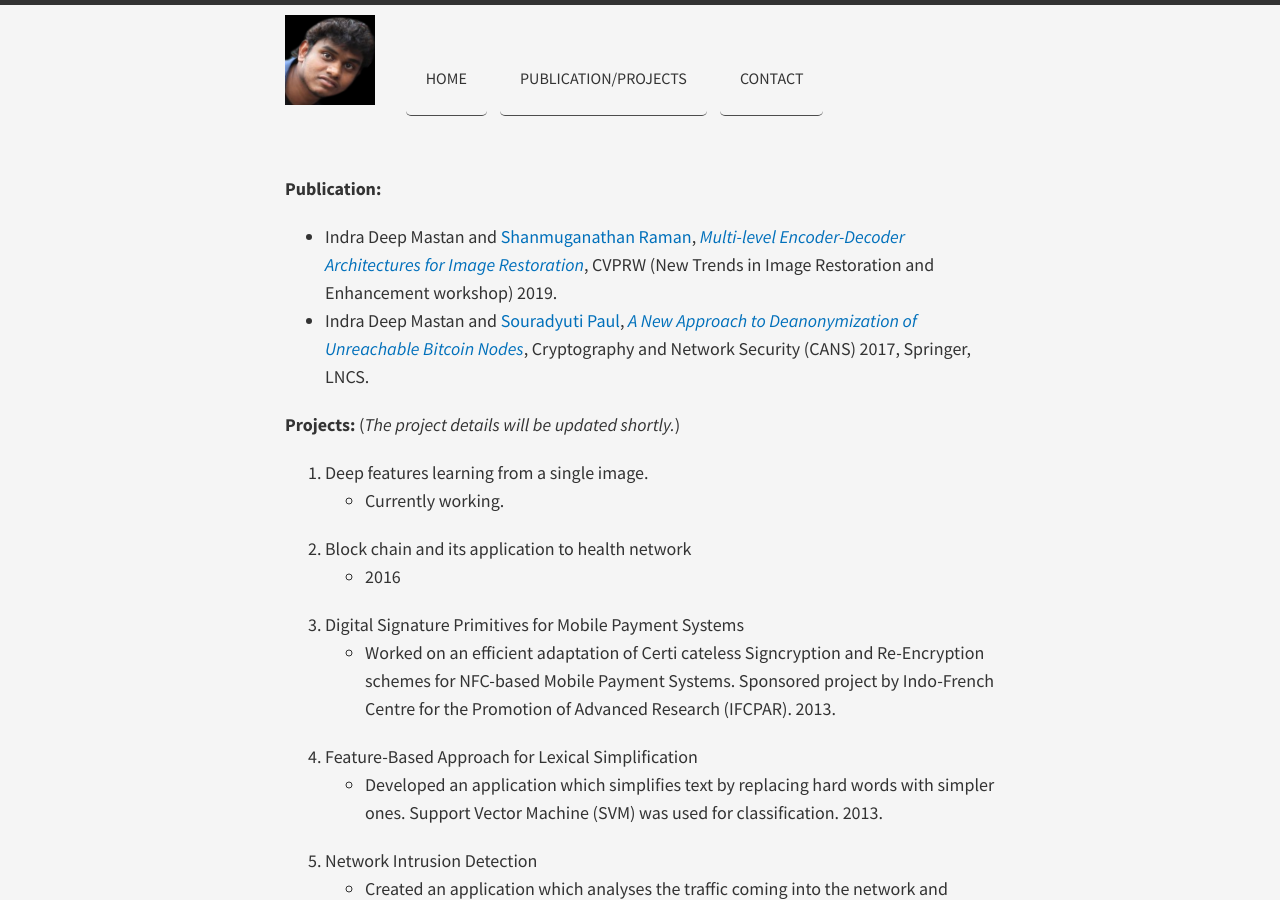
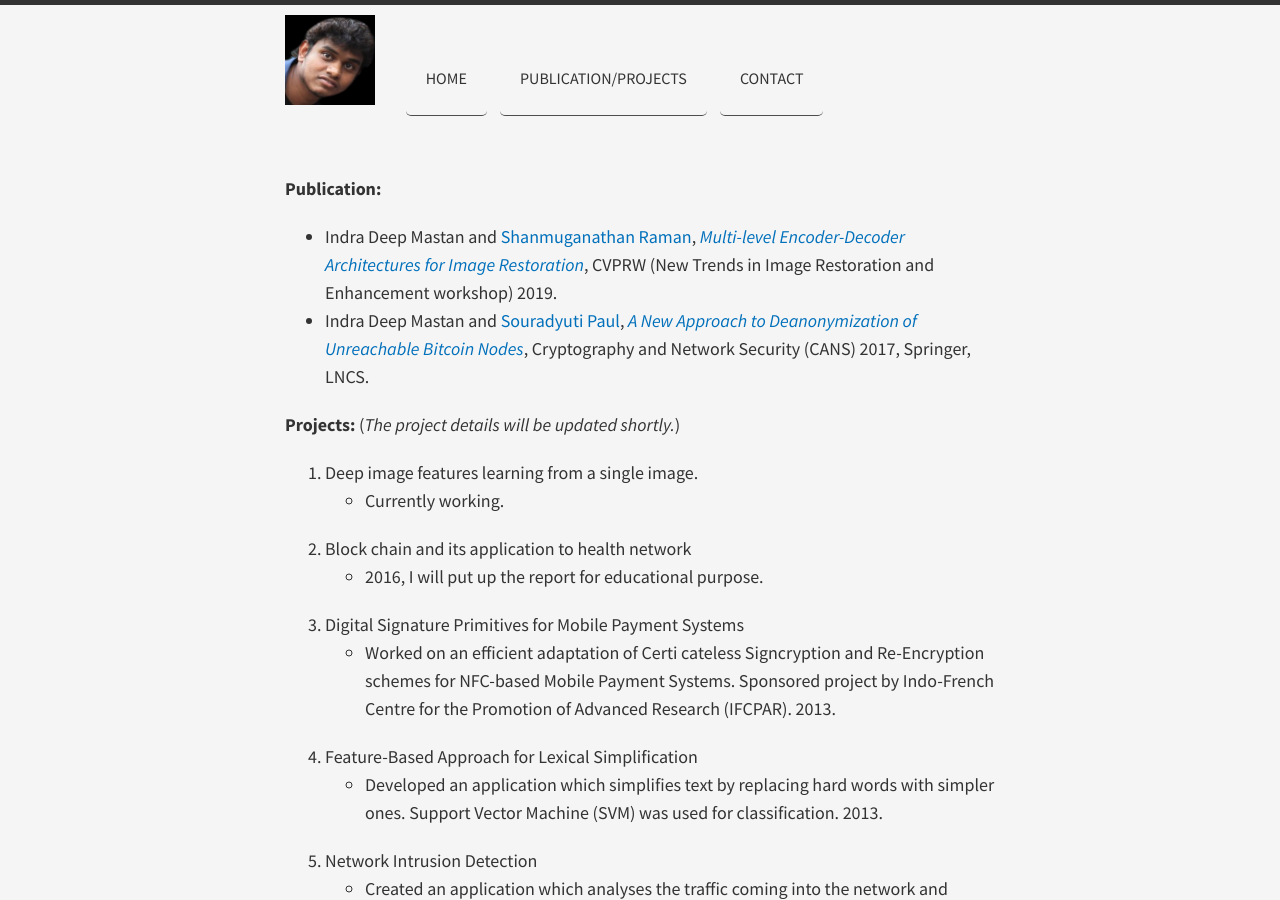
Before and after one commit to indramastan/indradeepmastan, a Jekyll site: the page built from projects/index.md, in a window 1280 px wide and 900 px high. Built offline with Jekyll 4.4.1, drawn with Linux system fonts in a browser that asks for light colours; nearby versions of some CDN libraries.

Commit message:
Update index.md

```diff
--- a/projects/index.md
+++ b/projects/index.md
@@ -8,11 +8,11 @@ title:
 
 **Projects:** (*The project details will be updated shortly.*)
 
-1. Deep features learning from a single image.
+1. Deep image features learning from a single image.
   - Currently working.
 
 2. Block chain and its application to health network
-  - 2016
+  - 2016, I will put up the report for educational purpose.
 
 3. Digital Signature Primitives for Mobile Payment Systems
   -  Worked on an efficient adaptation of Certi cateless Signcryption and Re-Encryption schemes for NFC-based Mobile Payment Systems. Sponsored project by Indo-French Centre for the Promotion of Advanced Research (IFCPAR). 2013.
```
